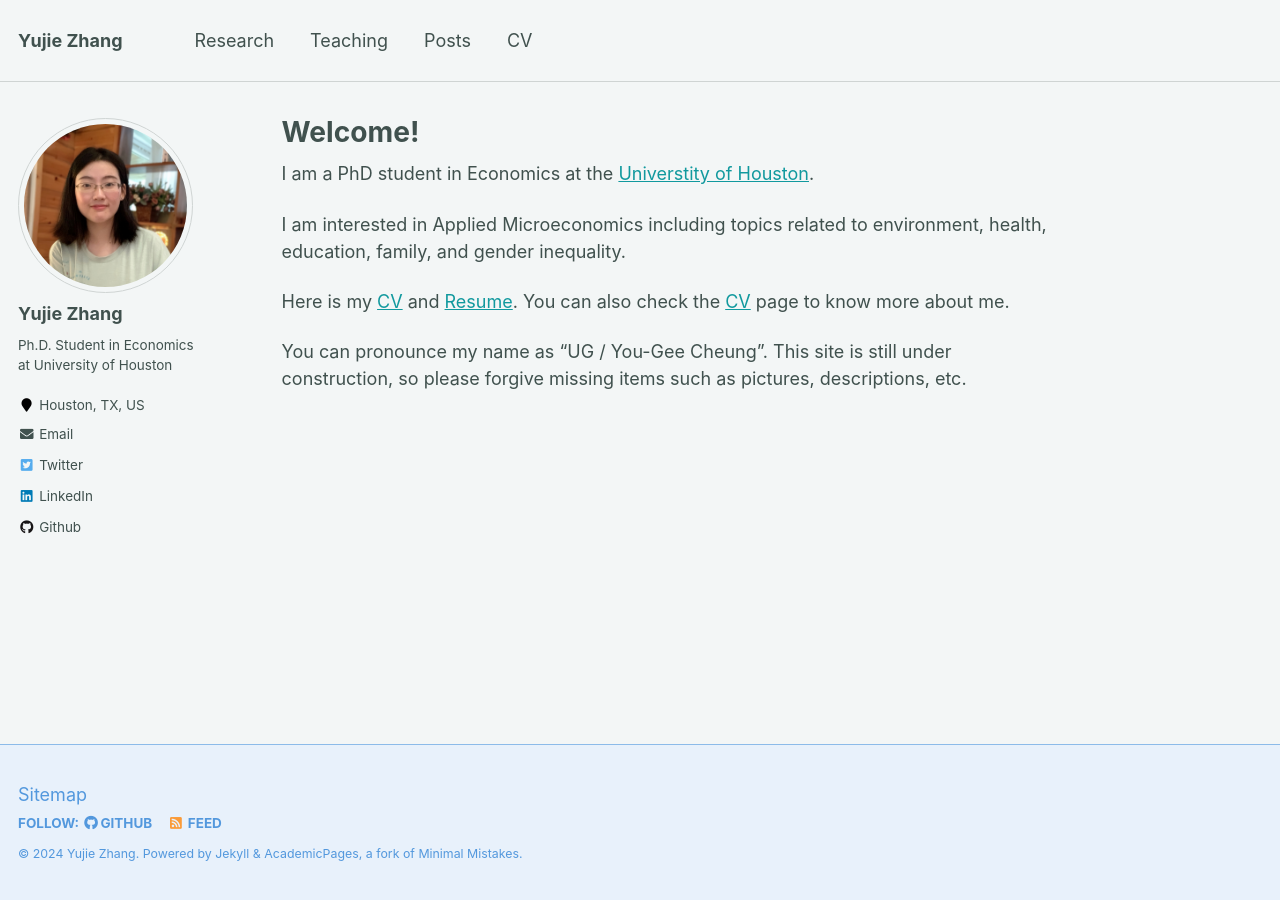
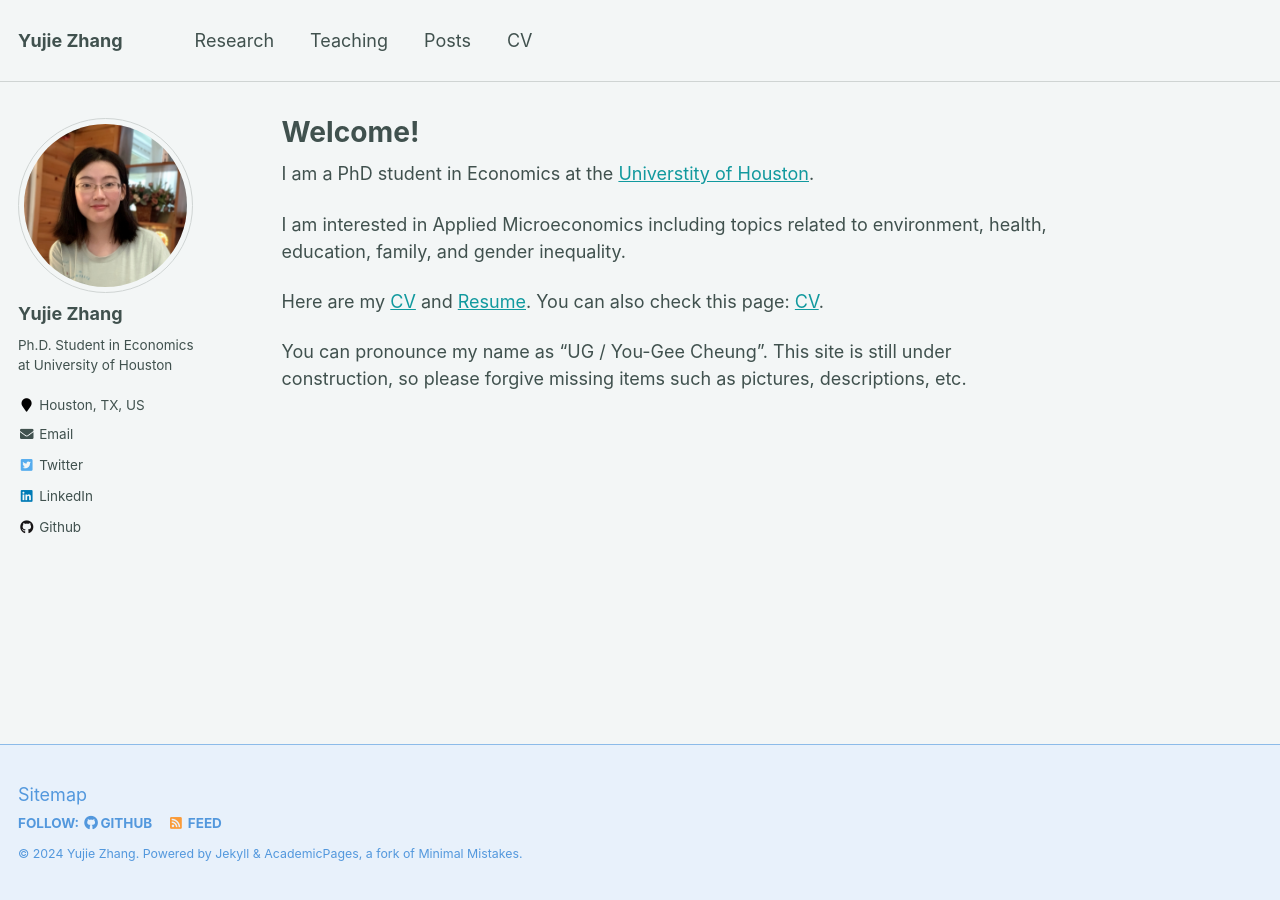
Before and after one commit to yujiezhangecon/yujiezhangecon.github.io, a Jekyll site: the page built from _pages/about.md, in a window 1280 px wide. Built offline with Jekyll 4.4.1, drawn with Linux system fonts in a browser that asks for light colours.

Commit message:
Update about.md

```diff
--- a/_pages/about.md
+++ b/_pages/about.md
@@ -12,7 +12,7 @@ I am a PhD student in Economics at the [Universtity of Houston](https://www.uh.e
 
 I am interested in Applied Microeconomics including topics related to environment, health, education, family, and gender inequality.
 
-Here is my <a href="/files/YujieZhang_CV_2408.pdf">CV</a> and <a href="/files/YujieZhang_Resume_2408.pdf">Resume</a>. You can also check the [CV](https://yujiezhangecon.github.io/cv/) page to know more about me.
+Here are my <a href="/files/YujieZhang_CV_2408.pdf">CV</a> and <a href="/files/YujieZhang_Resume_2408.pdf">Resume</a>. You can also check this page: [CV](https://yujiezhangecon.github.io/cv/).
 
 You can pronounce my name as "UG / You-Gee Cheung". This site is still under construction, so please forgive missing items such as pictures, descriptions, etc.
 
```
